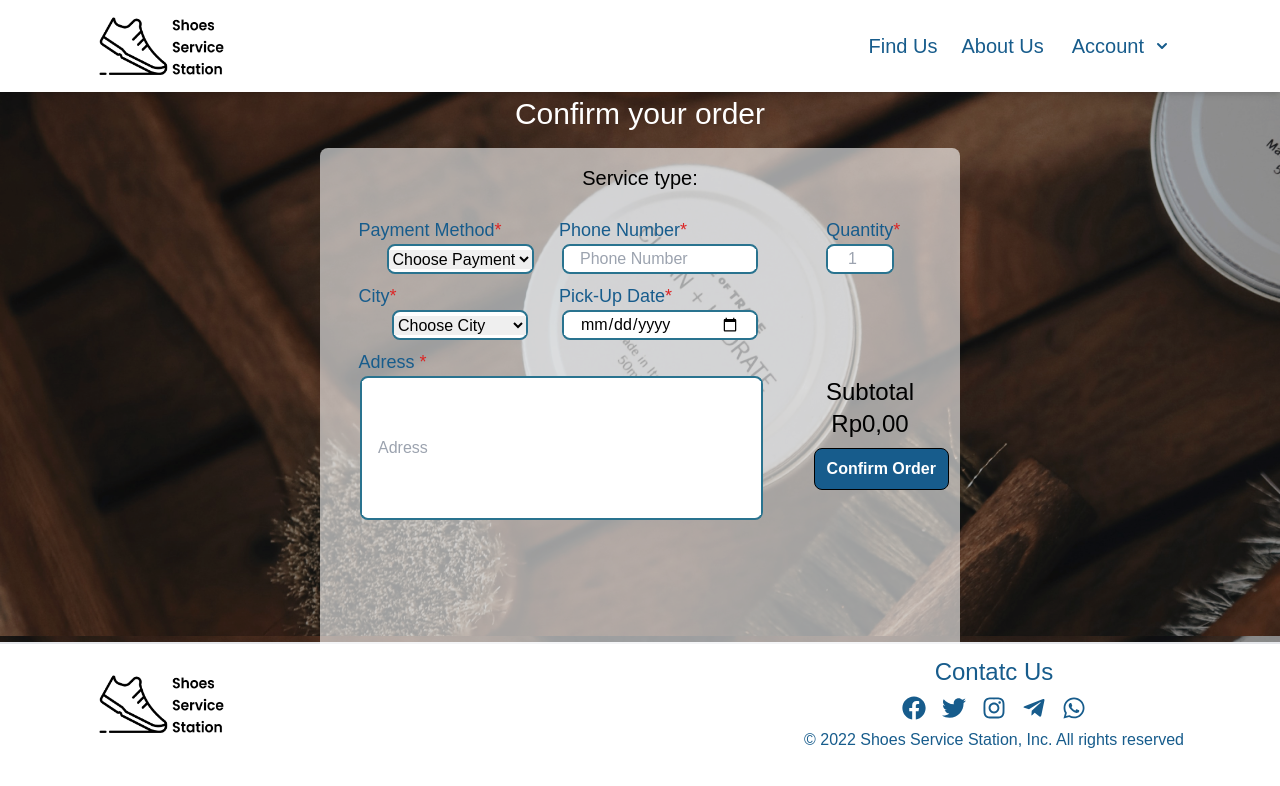
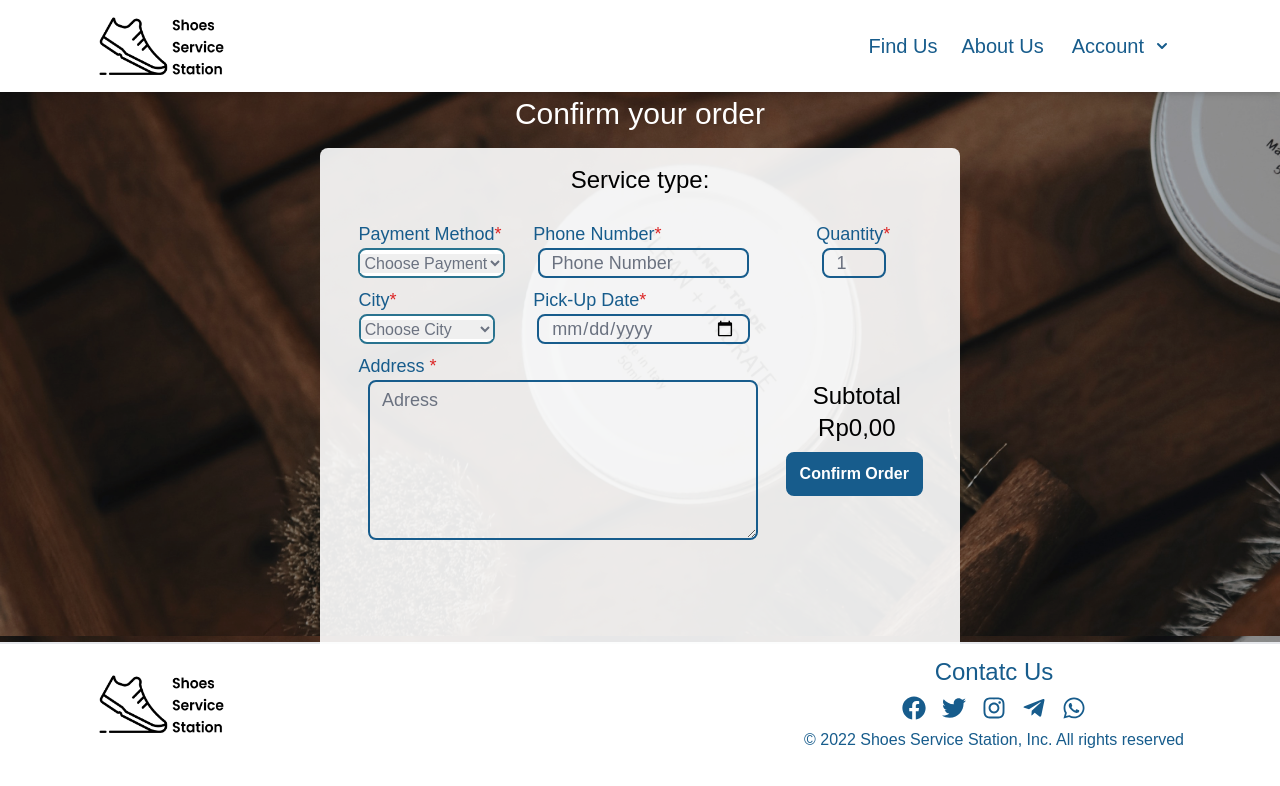
Before and after one commit to alta-shoes-and-care/FE, a Next.js app: page /payment/1 in a window 1280 px wide. Shown: the top 786 px of the page. Built offline with nearby package versions, Linux system fonts and the light colour scheme; no server answers.

Commit message:
fixing bug

```diff
--- a/pages/payment/[id].jsx
+++ b/pages/payment/[id].jsx
@@ -47,57 +47,107 @@ export default function formpayment(props) {
                                 Confirm your order
                             </p>
                         </div>
+
                         {/* Desc Card */}
-                        <div className='my-auto ml-[25vw] z-3 w-[50vw] h-[70vh] bg-[#ffffff] bg-opacity-60 hover:bg-opacity-80 text-left rounded-lg'>
+
+                        <div className='my-auto ml-[25vw] z-3 w-[50vw] h-[70vh] bg-[#ffffff] bg-opacity-90 text-left rounded-lg'>
                             <div className="grid grid-cols-1 text-center mt-[1vh]  px-10 py-2">
-                                <p className="text-black bold text-xl">
+                                <p className="text-black bold text-2xl">
                                     Service type: {services.title}
                                 </p>
-                                <p className="text-black text-sm mt-[1vh]">
+                                <p className="text-black text-md mt-[1vh]">
                                     {services.description}
                                 </p>
                             </div>
+
                             {/*form Section */}
+
                             {/*patment - phone number - quantity */}
+
                             <div className="grid grid-cols-3 mt-[1vh]">
                                 <h1 className="text-left text-[#175C8C] bold text-lg ml-[3vw]">
                                     Payment Method<dot className="text-red-600">*</dot>
                                 </h1>
-                                <h1 className="text-left text-[#175C8C] bold text-lg ml-[2vw]">
+                                <h1 className="text-left text-[#175C8C] bold text-lg">
                                     Phone Number<dot className="text-red-600">*</dot>
                                 </h1>
-                                <h1 className="ml-[2.5vh] text-center text-[#175C8C] bold text-lg">
+                                <h1 className="text-center text-[#175C8C] bold text-lg">
                                     Quantity<dot className="text-red-600">*</dot>
                                 </h1>
                             </div>
-                            <div className="grid grid-cols-3 ml-[5vh]">
+
+                            <div className="grid grid-cols-3 ml-[0.5vw]">
+
                                 <div className={style.input}>
-                                    <select>
+                                    <select className="text-gray-500">
                                         <option selected disabled>
                                             Choose Payment
                                         </option>
+                                        <option>
+
+                                        </option>
                                     </select>
                                 </div>
-                                <div className={style.input}>
-                                    <input type="text" id='text' name='text' placeholder='Phone Number' required />
+
+                                <div className="">
+                                    <label htmlFor="phonenumber" className="sr-only">
+                                        Phone number
+                                    </label>
+                                    <input
+                                        id="phonenumber"
+                                        name="phonenumber"
+                                        type="phonenumber"
+                                        maxLength="3"
+                                        placeholder="Phone Number"
+                                        autoComplete="off"
+                                        required
+                                        className="h-[30px] bg-transparent appearance-none relative block w-full px-3 py-2 border-2 border-primary placeholder-gray-500 text-gray-500 md:text-[18px] rounded-lg focus:outline-none focus:ring-primary focus:border-primary focus:z-10 sm:text-sm"
+                                        value={""}
+                                        onChange={(e) => {
+                                        setPhonenumber(e.target.value);
+                                        }}
+                                    />
                                 </div>
-                                <div className={style.input3}>
-                                    <input className="text-center" type="number" id='number' name='Number' min='1' placeholder='1' required />
+
+                                 <div className="">
+                                    <label htmlFor="quantity" className="sr-only">
+                                        Quantity
+                                    </label>
+                                    <input
+                                        id="quantity"
+                                        name="quantity"
+                                        type="number"
+                                        maxLength="3"
+                                        placeholder="1"
+                                        autoComplete="off"
+                                        required
+                                        className="mx-auto h-[30px] bg-transparent appearance-none relative block w-[5vw] px-3 py-2 border-2 border-primary placeholder-gray-500 text-gray-500 md:text-[18px] rounded-lg focus:outline-none focus:ring-primary focus:border-primary focus:z-10 sm:text-sm"
+                                        value={""}
+                                        min="1"
+                                        onChange={(e) => {
+                                        setQuantity(e.target.value);
+                                        }}
+                                    />
                                 </div>
+
                             </div>
+
                             {/*payment-phone number end */}
+
                             {/*city - pickup date*/}
+
                             <div className="grid grid-cols-3">
                                 <h1 className="text-left text-[#175C8C] bold text-lg ml-[3vw]">
                                     City<dot className="text-red-600">*</dot>
                                 </h1>
-                                <h1 className="text-left text-[#175C8C] bold text-lg ml-[2vw]">
+                                <h1 className="text-left text-[#175C8C] bold text-lg ">
                                     Pick-Up Date<dot className="text-red-600">*</dot>
                                 </h1>
                             </div>
-                            <div className="grid grid-cols-3 ml-[5vh]">
+
+                            <div className="grid grid-cols-3 ">
                                 <div className={style.input}>
-                                    <select>
+                                    <select className="text-gray-500">
                                         <option selected disabled>
                                             Choose City
                                         </option>
@@ -117,40 +167,93 @@ export default function formpayment(props) {
                                         <option>Yogyakarta</option>
                                     </select>
                                 </div>
-                                <div className={style.input}>
-                                    <input type="date" id='date' name='date' placeholder='Pick-Up Date' required />
+
+                                <div className="">
+                                    <label htmlFor="pickupdate" className="sr-only">
+                                        Pick up date
+                                    </label>
+                                    <input
+                                        id="pickupdate"
+                                        name="pickupdate"
+                                        type="date"
+                                        maxLength="3"
+                                        placeholder="Pick Up Date"
+                                        autoComplete="off"
+                                        required
+                                        className="ml-[0.3vw] h-[30px] bg-transparent appearance-none relative block w-full px-3 py-2 border-2 border-primary placeholder-gray-500 text-gray-500 md:text-[18px] rounded-lg focus:outline-none focus:ring-primary focus:border-primary focus:z-10 sm:text-sm"
+                                        value={""}
+                                        onChange={(e) => {
+                                        setPhonenumber(e.target.value);
+                                        }}
+                                    />
                                 </div>
+
                             </div>
+
                             {/*city - pickup date */}
+
                             {/*Adress - Subtotal*/}
+
                             <div className="grid grid-cols-2">
                                 <h1 className="text-left text-[#175C8C] bold text-lg ml-[3vw]">
-                                    Adress <dot className="text-red-600">*</dot>
+                                    Address <dot className="text-red-600">*</dot>
                                 </h1>
                             </div>
-                            <div className="grid grid-cols-2 ml-[5vh]">
-                                <div className={style.input2}>
-                                    <input class="" type="Adress" id='Adress' name='Adress' placeholder='Adress' required />
+
+                            <div className="grid grid-cols-2 ml-[6vh]">
+
+                                <div className="">
+                                    <label htmlFor="Address" className="sr-only">
+                                        Address
+                                    </label>
+                                    <textarea
+                                        id="Address"
+                                        name="Adress"
+                                        type="text"
+                                        maxLength="3"
+                                        placeholder="Adress"
+                                        autoComplete="off"
+                                        required
+                                        className="h-[20vh] bg-transparent appearance-none relative block w-[30.5vw] px-3 py-2 border-2 border-primary placeholder-gray-500 text-gray-500 md:text-[18px] rounded-lg focus:outline-none focus:ring-primary focus:border-primary focus:z-10 sm:text-sm"
+                                        value={""}
+                                        onChange={(e) => {
+                                        setAdress(e.target.value);
+                                        }}
+                                    />
                                 </div>
-                                <div className="ml-[10vw]">
-                                    <div className="ml-[-1vh]">
+
+                                <div className="ml-[7vw]">
+                                    <div className="">
                                         <p className="text-2xl text-center bold">Subtotal</p>
                                         <h1 className="text-2xl text-center bold">
                                             <NumberFormat value={services.price} displayType={'text'} decimalSeparator={','} thousandSeparator={'.'} prefix={'Rp'} />,00
                                         </h1>
                                     </div>
-                                    <button class="bg-[#175C8C] hover:bg-white text-white hover:text-black font-bold py-2 px-3 border border-black rounded-lg mt-[1vh] ml-[2vw]">
+                                    <button className="ml-[2.5vw] bg-primary hover:bg-white text-white hover:text-primary font-bold py-2 px-3 border-2 border-primary rounded-lg mt-[1vh]">
                                         <p className="text-md text-center rounded-xl"> Confirm Order </p>
                                     </button>
                                 </div>
+
                             </div>
+
                             {/*Adress - subtotal end*/}
+
                             {/*form Section end */}
+
                         </div>
+
                         {/* Desc Card End*/}
+
                     </div>
                 </div>
             </div>
+
+            <style jsx global>{`
+                select option {
+                    background-opacity:0;
+                }
+            `}</style>
+
         </section>
     );
 }
--- a/styles/formpayment.module.css
+++ b/styles/formpayment.module.css
@@ -1,6 +1,7 @@
 .background{
   color: #29738F;
 }
+
 
 .bgImage{
   background:url(../assets/form.png)
@@ -68,7 +69,7 @@
 }
 
 .input input:focus + label{
-  opacity: 1;
+  opacity: 0;
 }
 
 .input {
```
